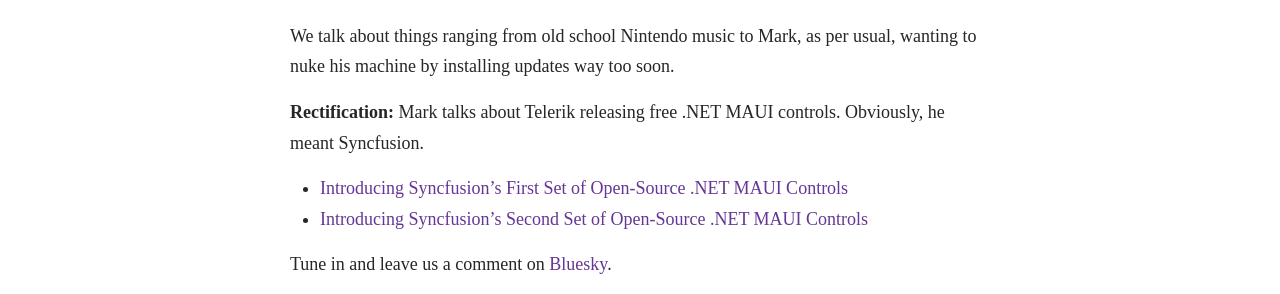
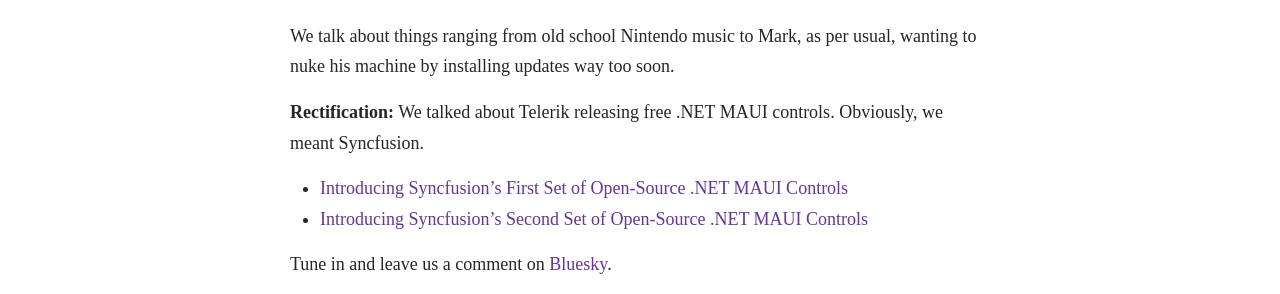
Before and after one commit to nullpointersio/website, a Jekyll site: the page built from _posts/2024-12-11-92.md, in a window 1280 px wide. Shown: the part 253-547 px from the top of the page. Built offline with Jekyll 4.4.1, drawn with Linux system fonts in a browser that asks for light colours; some web fonts are replaced.

Commit message:
Update 2024-12-11-92.md

```diff
--- a/_posts/2024-12-11-92.md
+++ b/_posts/2024-12-11-92.md
@@ -23,7 +23,7 @@
 
 {{page.description}}
 
-**Rectification:** Mark talks about Telerik releasing free .NET MAUI controls. Obviously, he meant Syncfusion.
+**Rectification:** We talked about Telerik releasing free .NET MAUI controls. Obviously, we meant Syncfusion.
 
 - [Introducing Syncfusion’s First Set of Open-Source .NET MAUI Controls](https://www.syncfusion.com/blogs/post/syncfusion-open-source-net-maui-controls-cross-platform)
 - [Introducing Syncfusion’s Second Set of Open-Source .NET MAUI Controls](https://www.syncfusion.com/blogs/post/second-set-open-source-maui-controls)
```
